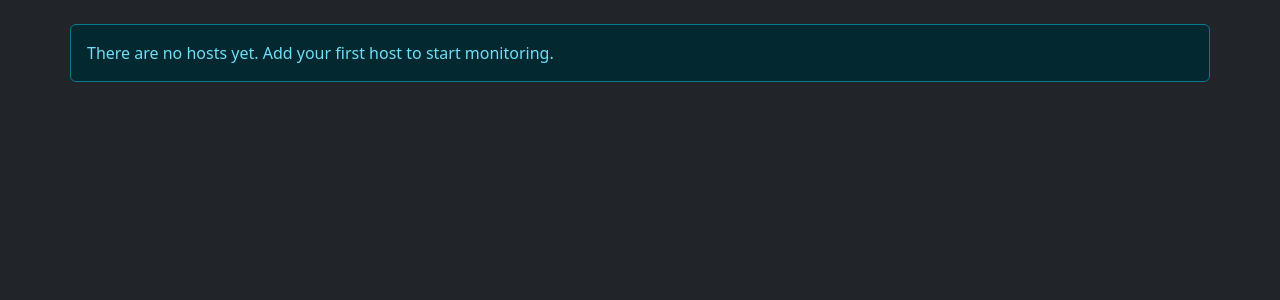
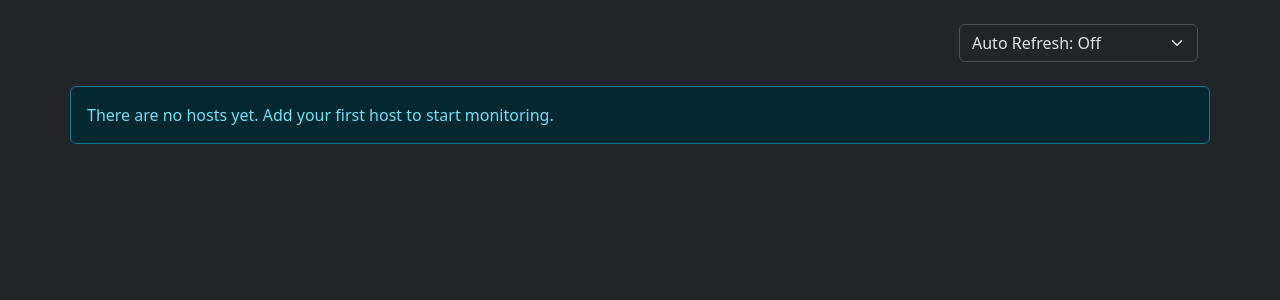
Before and after one commit to twopoint71/reuptime, a Django app: page /summary in a window 1280 px wide. Shown: the part 56-356 px from the top of the page. Run offline with Django 5.2, Linux system fonts and the light colour scheme; data that the repository does not hold is empty; some libraries are stand-ins or nearby versions.

Commit message:
Add autorefresh to summary page

```diff
--- a/website/static/js/summary.js
+++ b/website/static/js/summary.js
@@ -115,6 +115,15 @@ const summary = new function() {
                 self.refreshStatus();
             }
 
+            self.autoRefresh = function() {
+                const refreshInterval = document.querySelector('select[name="refreshInterval"]').value;
+                if (refreshInterval == -1) {
+                    clearInterval(self.autoRefreshInterval);
+                    return;
+                }
+                self.autoRefreshInterval = setInterval(self.refresh, refreshInterval * 1000);
+            }
+
             self.themeObserver = new MutationObserver((mutations) => {
                 for (const mutation of mutations) {
                     if (mutation.attributeName === 'data-bs-theme') {
--- a/website/templates/summary.html
+++ b/website/templates/summary.html
@@ -3,6 +3,17 @@
 {% block title %}ReUptime - Host Monitoring{% endblock %}
 
 {% block content %}
+<div class="row mb-4">
+    <div class="d-flex justify-content-end">
+        <select class="form-select w-auto" name="refreshInterval" onchange="summary.autoRefresh()">
+            <option value="-1" selected>Auto Refresh: Off</option>
+            <option value="60">Auto Refresh: 1 Minute</option>
+            <option value="300">Auto Refresh: 5 Minutes</option>
+            <option value="1800">Auto Refresh: 30 Minutes</option>
+            <option value="3600">Auto Refresh: 1 hour</option>
+        </select>
+    </div>
+</div>
 <div class="row mb-4">
     {% if host_count > 0 %}
     <div class="col-md-3 d-flex flex-column gap-3">
```
